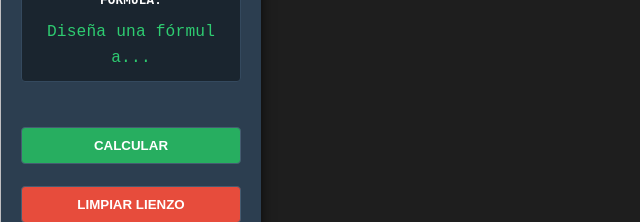
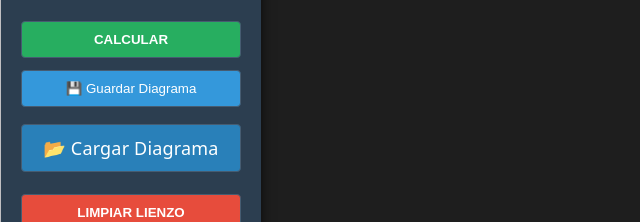
Before and after one commit to leokisile/LogicLab, a React (Vite) app: page / in a window 1280 px wide. Shown: the part 557-779 px from the top of the page, without its empty margins (0-640 px from the left). Built offline with nearby package versions, Linux system fonts and the light colour scheme.

Commit message:
Función de guardado y recuperación agregadas

```diff
--- a/src/domain/useDomain.js
+++ b/src/domain/useDomain.js
@@ -315,6 +315,58 @@ export const useDomain = create((set, get) => ({
     get().syncFormula();
   },
 
+  exportCircuit: () => {
+    const { nodes, edges } = get();
+    // Filtramos solo la estructura: omitimos el campo 'value' y 'allowedOptions'
+    const cleanNodes = nodes.map(({ id, type, position, data }) => ({
+      id,
+      type,
+      position,
+      data: {
+        id: data.id,
+        operator: data.operator,
+        label: data.label,
+        // Eliminamos value y allowedOptions para que el diagrama sea "limpio"
+      }
+    }));
+
+    const cleanEdges = edges.map(({ id, source, target, type }) => ({
+      id, source, target, type
+    }));
+
+    const circuitData = JSON.stringify({ nodes: cleanNodes, edges: cleanEdges });
+
+    // Descargar como archivo .json
+    const blob = new Blob([circuitData], { type: 'application/json' });
+    const url = URL.createObjectURL(blob);
+    const link = document.createElement('a');
+    link.href = url;
+    link.download = 'circuito.json';
+    link.click();
+  },
+
+  importCircuit: (jsonString) => {
+    const { nodes: importedNodes, edges: importedEdges } = JSON.parse(jsonString);
+
+    // Restauramos el estado con los valores por defecto ('N')
+    const restoredNodes = importedNodes.map(n => ({
+      ...n,
+      data: {
+        ...n.data,
+        value: 'N',
+        allowedOptions: ['N', 'T', 'F', 'B'],
+        onChange: (nodeId, val) => get().updateNodeValue(nodeId, val)
+      }
+    }));
+
+    set({
+      nodes: restoredNodes,
+      edges: importedEdges
+    });
+
+    get().syncFormula();
+  },
+
   clearCircuit: () => {
     const { nodes, edges } = get();
 
--- a/src/editor/Sidebar.jsx
+++ b/src/editor/Sidebar.jsx
@@ -3,7 +3,15 @@ import { useDomain } from '../domain/useDomain';
 
 export default function Sidebar() {
   // CORRECCIÓN: Desestructuramos también 'clearCircuit'
-  const { addNode, formula, calculate, clearCircuit } = useDomain();
+  const { addNode, formula, calculate, clearCircuit, exportCircuit, importCircuit } = useDomain();
+
+  const handleLoad = (event) => {
+    const file = event.target.files[0];
+    if (!file) return;
+    const reader = new FileReader();
+    reader.onload = (e) => importCircuit(e.target.result);
+    reader.readAsText(file);
+  };
 
   return (
     <aside className="sidebar">
@@ -25,6 +33,14 @@ export default function Sidebar() {
 
       <button className="btn btn-calc" onClick={calculate}>CALCULAR</button>
 
+      {/* Botones de Persistencia */}
+      <button className="btn" onClick={exportCircuit} style={{ background: '#3498db' }}>💾 Guardar Diagrama</button>
+
+      <label className="btn" style={{ background: '#2980b9', cursor: 'pointer', display: 'block', textAlign: 'center', marginTop: '5px' }}>
+        📂 Cargar Diagrama
+        <input type="file" onChange={handleLoad} accept=".json" style={{ display: 'none' }} />
+      </label>
+
       {/* === AÑADIR BOTÓN DE LIMPIEZA DESDE AQUÍ === */}
       <button
         className="btn"
```
